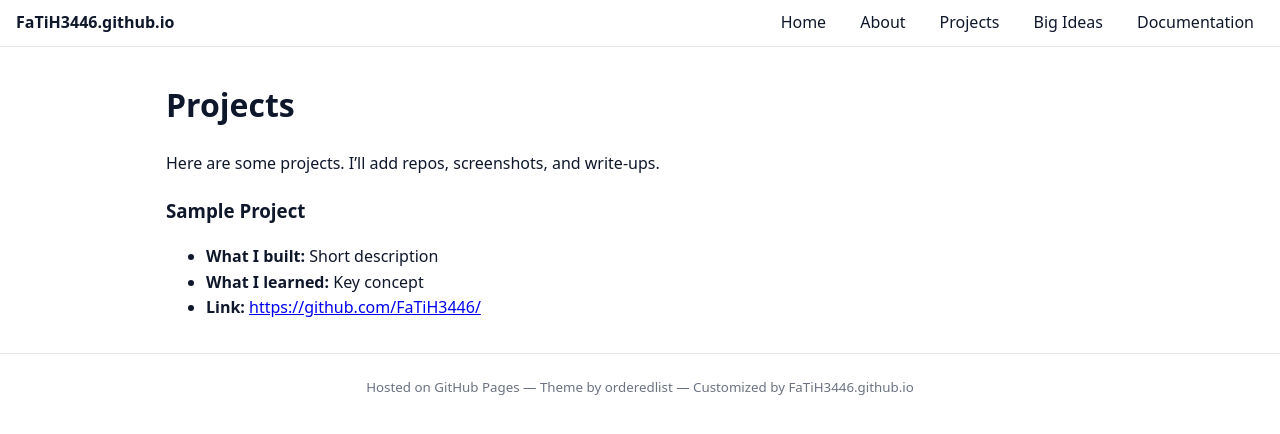
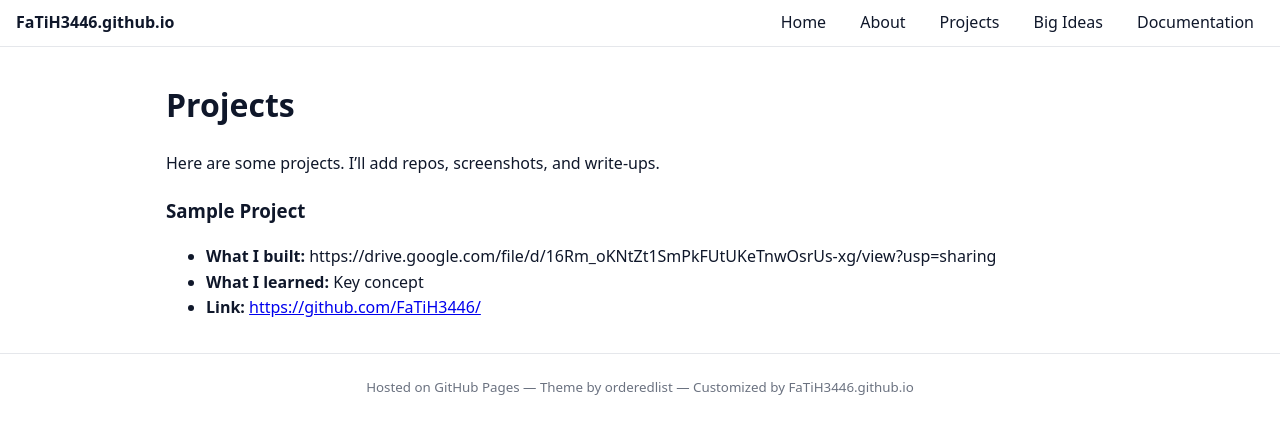
Before and after one commit to FaTiH3446/FaTiH3446.github.io, a Jekyll site: the page built from project.md, in a window 1280 px wide. Shown: the top 434 px of the page. Built offline with Jekyll 4.4.1, drawn with Linux system fonts in a browser that asks for light colours.

Commit message:
Update project.md

```diff
--- a/project.md
+++ b/project.md
@@ -7,6 +7,6 @@ permalink: /project
 Here are some projects. I’ll add repos, screenshots, and write-ups.
 
 ### Sample Project
-- **What I built:** Short description
+- **What I built:** https://drive.google.com/file/d/16Rm_oKNtZt1SmPkFUtUKeTnwOsrUs-xg/view?usp=sharing
 - **What I learned:** Key concept
 - **Link:** <https://github.com/FaTiH3446/>
```
